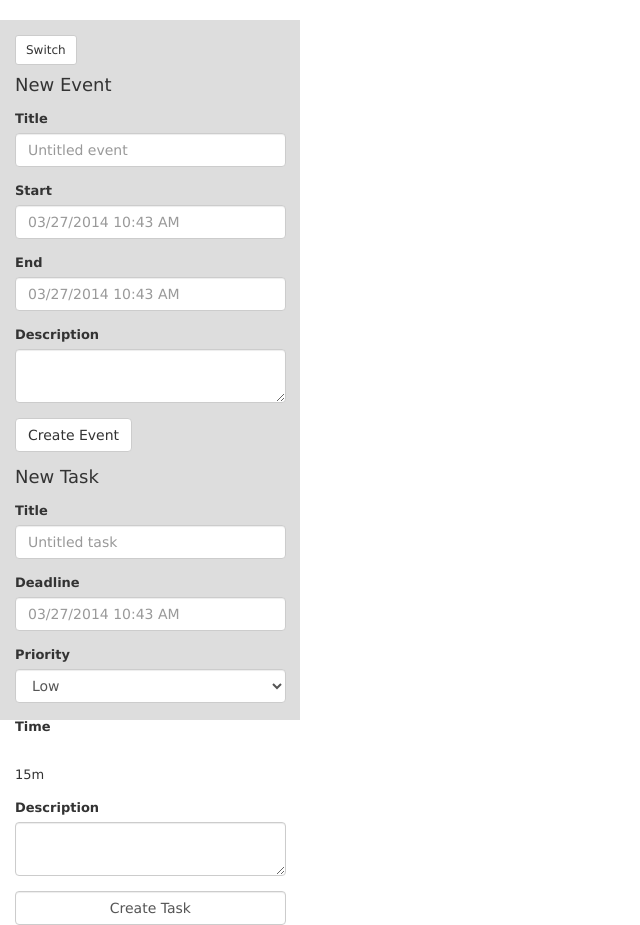
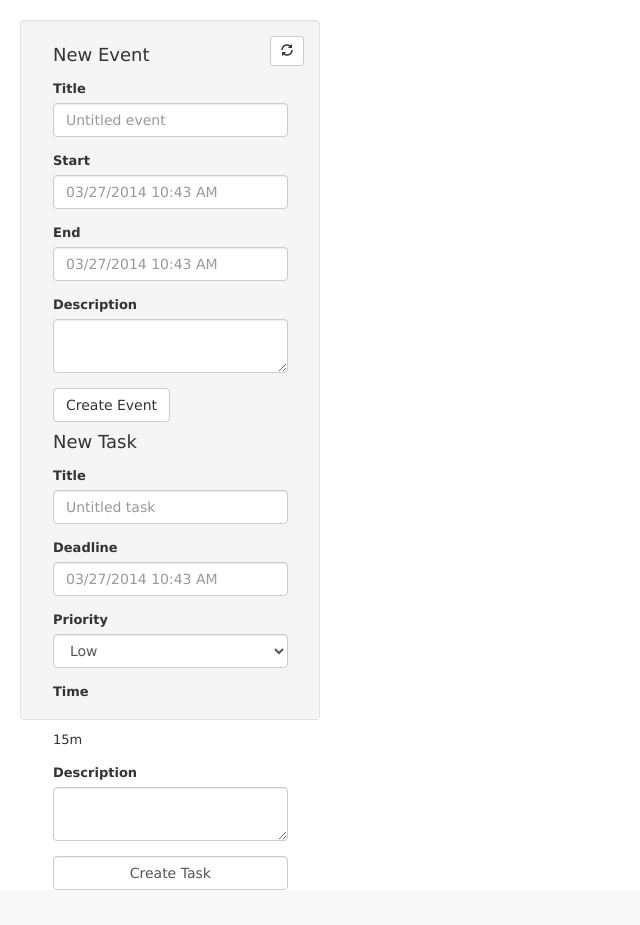
Before and after one commit to tudu-org/tudu, a Rails app: page /home in a window 1280 px wide. Shown: the part 51-976 px from the top of the page, without its empty margins (0-640 px from the left). After the commit the page ends 941 px from the top, so only its background shows below. Run offline with Rails 7, Linux system fonts and the light colour scheme; the visitor is signed in with stand-in values (Sample User, id 1); data that the repository does not hold is empty; style sheets or scripts are compiled from the project's sources; parts of the project's set-up code (start-up, migrations or seed data) failed here and were passed over; some libraries are stand-ins or nearby versions.

Commit message:
IT'S PRETTY BITCHES

```diff
--- a/rails_tudu/app/assets/javascripts/home.js
+++ b/rails_tudu/app/assets/javascripts/home.js
@@ -16,11 +16,12 @@
         $.when(
             $.getJSON(Routes.today_events_path(), function (data) {
                 TUDU.home.todayJSON = TUDU.home.todayJSON.concat(UTIL.refactorJSON(data));
-            }),
-            $.post(Routes.schedule_tasks_path(), function (data) {
-                // console.log(data);
-                TUDU.home.todayJSON = TUDU.home.todayJSON.concat(UTIL.refactorJSON(data));
             })
+            // ,
+            // $.post(Routes.schedule_tasks_path(), function (data) {
+            //     // console.log(data);
+            //     TUDU.home.todayJSON = TUDU.home.todayJSON.concat(UTIL.refactorJSON(data));
+            // })
         ).done( TUDU.home.index ); // @function: index is invoked synchronously after JSON has loaded
     },
 
@@ -44,10 +45,10 @@
             		right: ''
             	},
                 defaultView: 'agendaDay',
-                height: 500, // In px
+                height: 700, // In px
                 slotMinutes: 30,
                 events: TUDU.home.todayJSON, // JSON array
-                timeFormat: 'h:mm t{ - h:mm t} '
+                timeFormat: 'h:mm t{ - h:mm t}'
             });
         });
 
@@ -57,6 +58,7 @@
         var $list = $('#list_events');
         $.each(TUDU.home.todayJSON, function (i, event) {
         	event.startFormatted = moment(event.start).format("h:mm A");
+            event.endFormatted = moment(event.end).format("h:mm A");
         	var htmlWithData = templateFunction(event);
         	$list.append(htmlWithData);
         });
--- a/rails_tudu/app/assets/stylesheets/calendar.css.scss
+++ b/rails_tudu/app/assets/stylesheets/calendar.css.scss
@@ -1,3 +1,6 @@
 // Place all the styles related to the calendar controller here.
 // They will automatically be included in application.css.
 // You can use Sass (SCSS) here: http://sass-lang.com/
+div[data-controller="calendar"] {
+    margin-left: 40px;
+}
--- a/rails_tudu/app/assets/stylesheets/events.css.scss
+++ b/rails_tudu/app/assets/stylesheets/events.css.scss
@@ -19,3 +19,13 @@
 		}
 	}
 }
+
+#eventsTable {
+	margin-left: 40px;
+	th, tr, td {
+		padding: 10px;
+	}
+	.eventName {
+		width: 250px;
+	}
+}
--- a/rails_tudu/app/assets/stylesheets/home.css.scss
+++ b/rails_tudu/app/assets/stylesheets/home.css.scss
@@ -10,8 +10,21 @@
 }
 #list_events {
 	float:left;
+    list-style-type: none;
+    li {
+        width: 400px;
+        background-color: #dff0d8;
+        border-color: #A3C993;
+        .time {
+            margin-right: 20px;
+        }
+    }
 }
 #right-sidebar {
-	float: right;
+	float: left;
 	width: 400px;
 }
+div[data-controller="home"] {
+    float: left;
+    margin-left: 40px;
+}
--- a/rails_tudu/app/assets/stylesheets/sidebar.css.scss
+++ b/rails_tudu/app/assets/stylesheets/sidebar.css.scss
@@ -1,12 +1,17 @@
 #sidebar {
-	background-color: #DDD;
+	// background-color: #DDD;
 	width: 300px;
 	height: 700px;
 	float: left;
+    position: relative;
+    margin-left: 20px;
 }
 #switchForm {
 	margin-left:5%;
 	margin-top:5%;
+    position: absolute;
+    top: 0;
+    right: 15px;
 }
 
 #duration_slider {
@@ -14,3 +19,7 @@
 	margin: 10px;
 	display: inline-block;
 }
+
+#new_event, #new_task {
+    margin-top: -5px;
+}
--- a/rails_tudu/app/assets/stylesheets/tasks.css.scss
+++ b/rails_tudu/app/assets/stylesheets/tasks.css.scss
@@ -14,3 +14,13 @@
 #duration_slider {
 
 }
+
+#tasksTable {
+	margin-left: 40px;
+	th, tr, td {
+		padding: 10px;
+	}
+	.taskName {
+		width: 250px;
+	}
+}
--- a/rails_tudu/app/views/home/index.html.erb
+++ b/rails_tudu/app/views/home/index.html.erb
@@ -3,8 +3,9 @@
 
 </div>
 <script type="template" id="schedule-template">
-	<li>
-		{{startFormatted}} | {{title}}
+	<li class="well">
+		<span class="time">{{startFormatted}} - {{endFormatted}}</span>
+        <span class="title"><b>{{title}}</b></span>
 	</li>
 </script>
 <div id="right-sidebar"><ul id="list_events"></ul></div>
--- a/rails_tudu/app/views/layouts/_sidebar.html.erb
+++ b/rails_tudu/app/views/layouts/_sidebar.html.erb
@@ -1,10 +1,10 @@
-<aside id="sidebar" data-controller="sidebar" data-action>
+<aside id="sidebar" class="well" data-controller="sidebar" data-action>
 	<%
 		@user = current_user
 		@event = @user.events.new
 		@task = @user.tasks.new
 	%>
-	<button type="button" id="switchForm" class="btn btn-default btn-sm">Switch</button>
+	<button type="button" id="switchForm" class="btn btn-default btn-sm"><i class="glyphicon glyphicon-refresh"></i></button>
 	<%= render "events/form" %>
 	<%= render "tasks/form" %>
 </aside>
--- a/rails_tudu/config/environment.rb
+++ b/rails_tudu/config/environment.rb
@@ -3,3 +3,5 @@
 
 # Initialize the Rails application.
 Tudu::Application.initialize!
+
+Time::DATE_FORMATS[:custom_time] = "%_m/%-d/%y, %I:%M %p"
```
Also changed, not shown: rails_tudu/app/views/events/index.html.erb (+12 -17 lines), rails_tudu/app/views/tasks/index.html.erb (+11 -18 lines).
